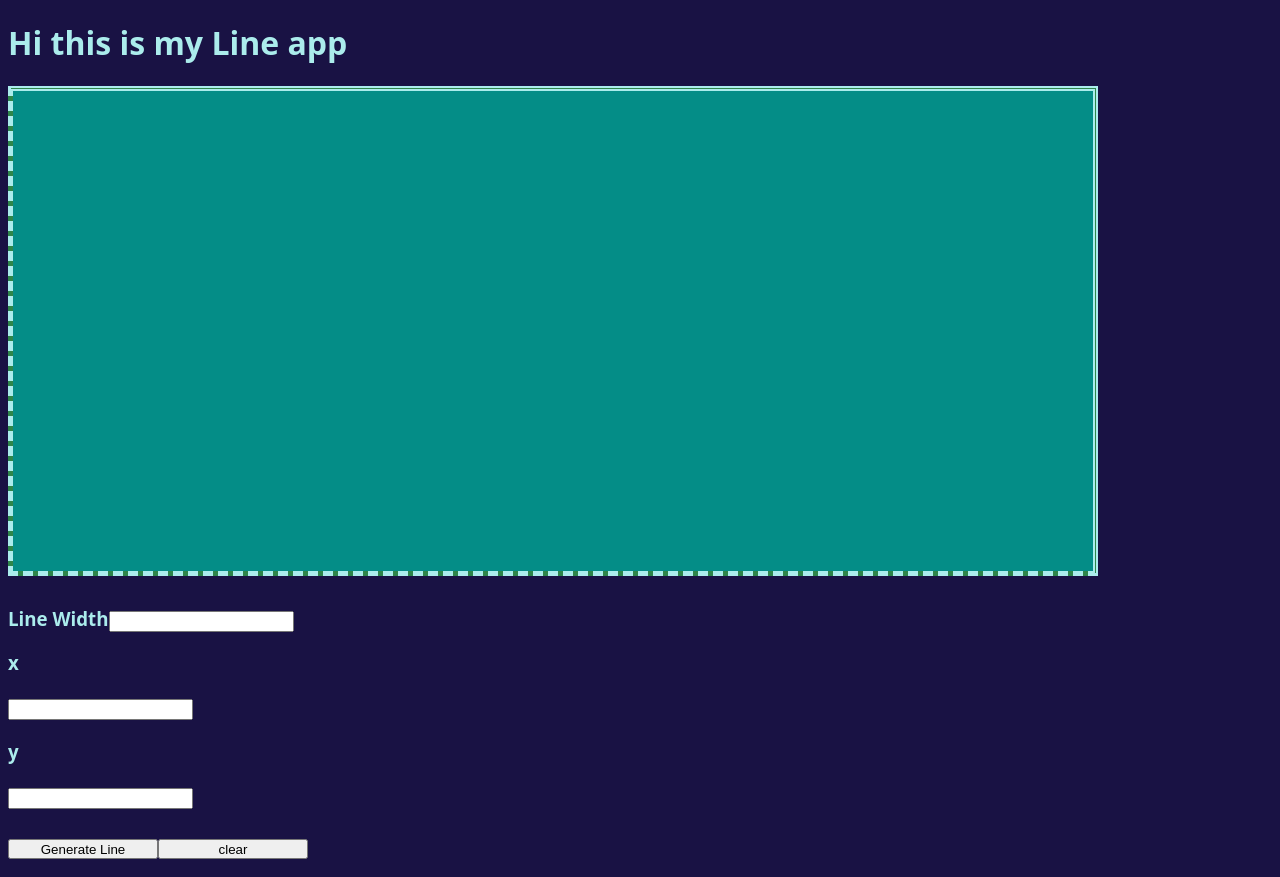
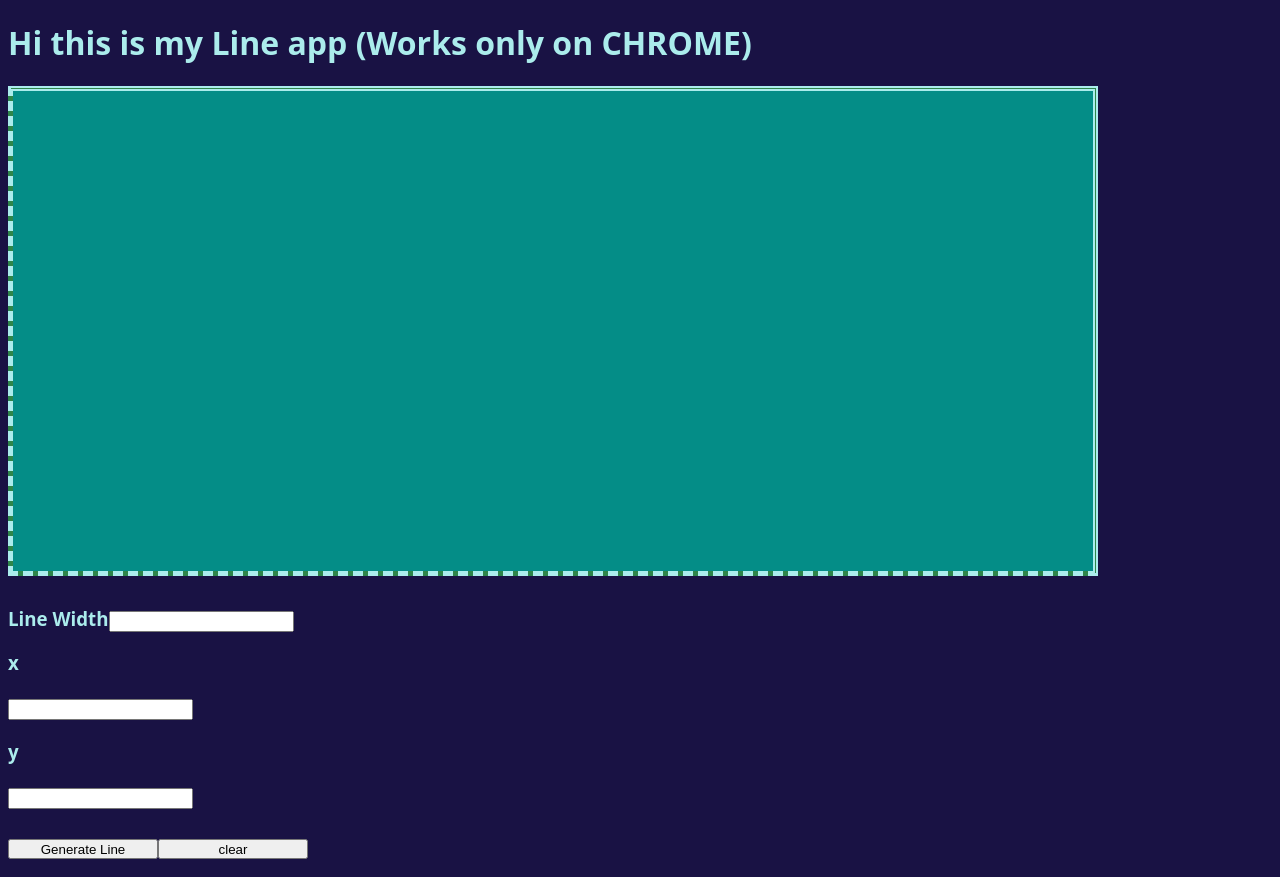
Before and after one commit to patteesolomon/webdevchallenge, a plain HTML site: page index.html in a window 1280 px wide. Drawn offline with Linux system fonts and the light colour scheme.

Commit message:
Update index.html

```diff
--- a/index.html
+++ b/index.html
@@ -10,8 +10,8 @@
             </style>
         <link rel="stylesheet" href="./style.css">
          <script src="siteV.js" defer="true"></script>
-        <title>CoolLineRender (Works only on CHROME)</title>
-        <h1>Hi this is my Line app</h1>
+        <title>CoolLineRender</title>
+        <h1>Hi this is my Line app (Works only on CHROME)</h1>
     </head>
     <body>
         <div id="root">
```
